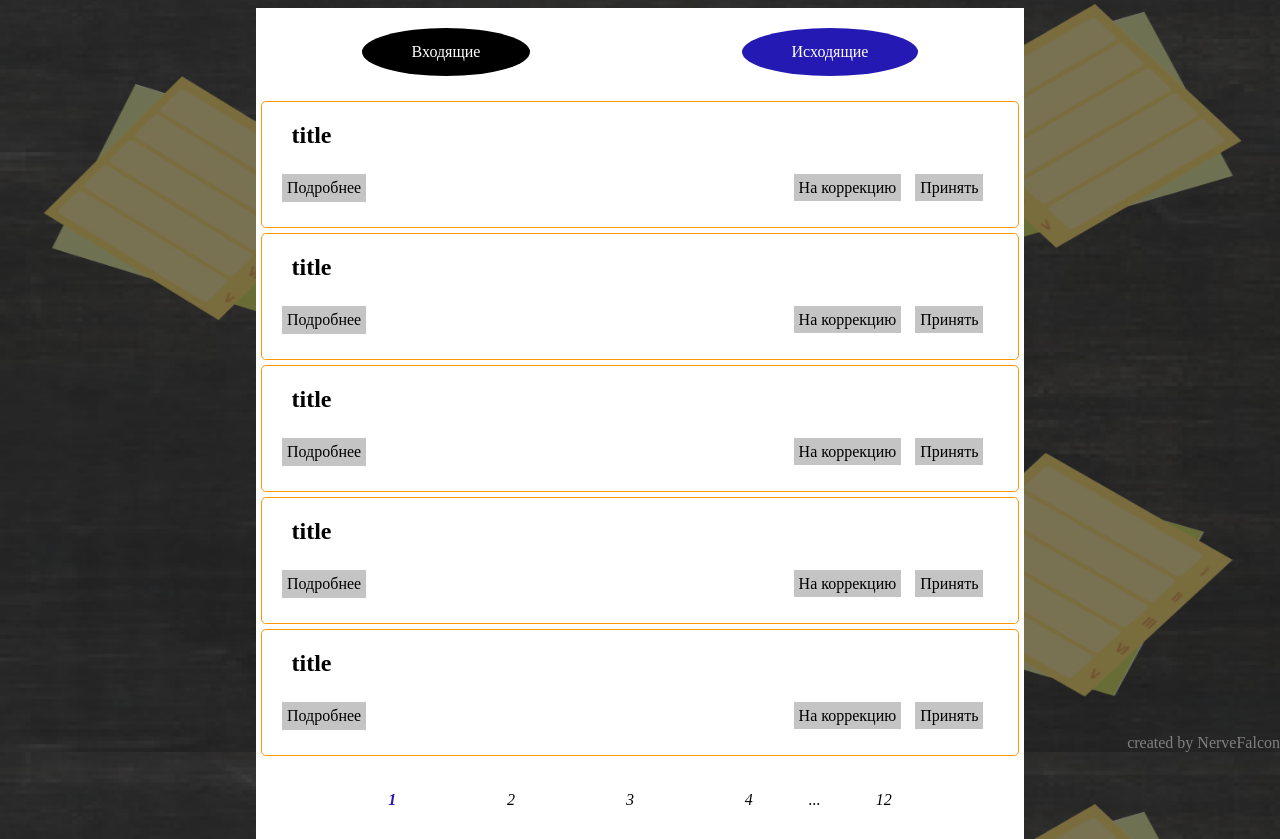
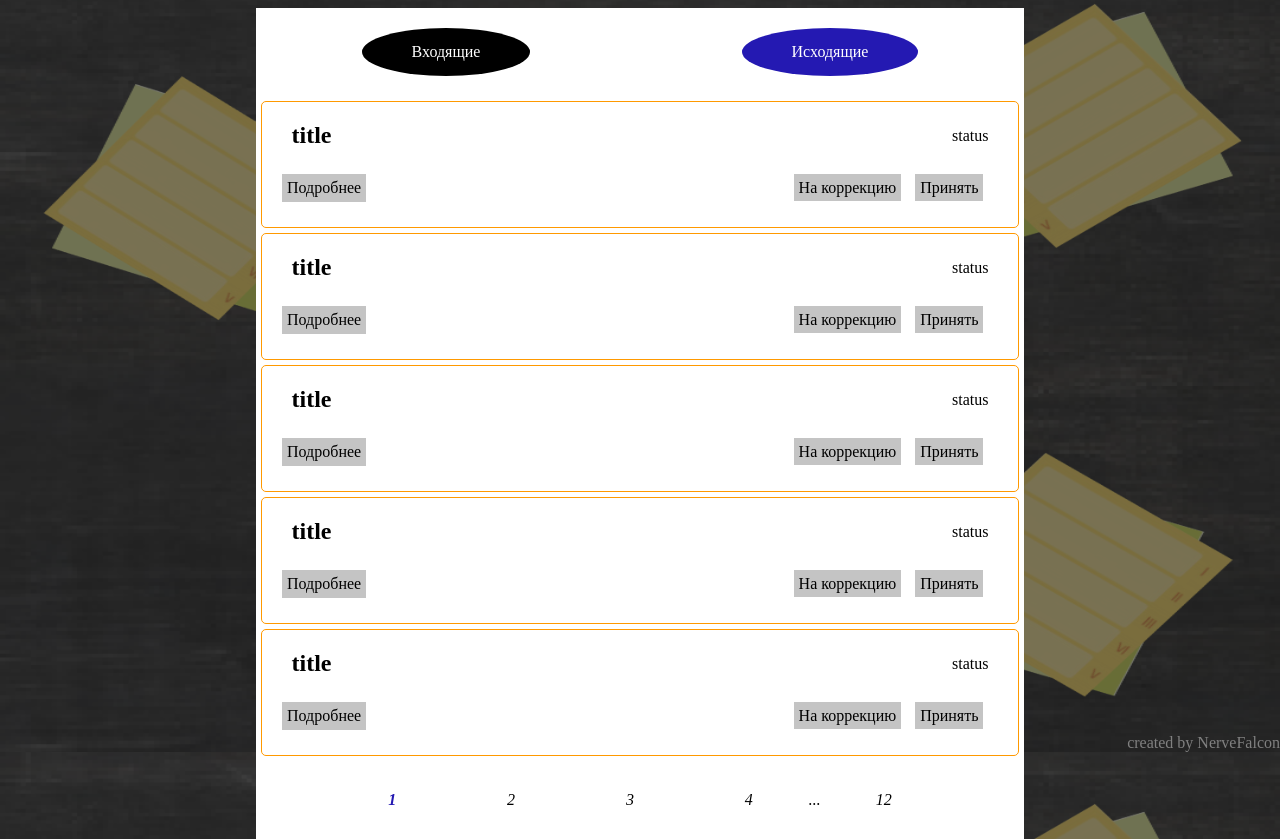
Before and after one commit to NerveFalcon/task-manager, a PHP site: page /outTasks in a window 1280 px wide. Shown: the part 48-887 px from the top of the page. Run offline with PHP 8.4, Linux system fonts and the light colour scheme; the visitor is signed in with stand-in values (Sample User, id 1); data that the repository does not hold is empty.

Commit message:
InTaskALL is ready

```diff
--- a/app/models/InTaskModel.php
+++ b/app/models/InTaskModel.php
@@ -15,7 +15,7 @@ class InTaskModel extends TaskModel
     public function GetListInTasks(int $page)
     {
         $showTasks = 4;
-        $res = $this->db->query("SELECT tasks.* FROM tasks INNER JOIN workers WHERE workers.id = $_SESSION[id] AND tasks.id = workers.id_task ORDER BY tasks.deadline LIMIT " . ($page - 1)*$showTasks . "," . $showTasks . "");
+        $res = $this->db->query("SELECT tasks.*, status.name as status FROM (tasks INNER JOIN workers ON workers.id = $_SESSION[id] AND tasks.id = workers.id_task) INNER JOIN status ON status.id = tasks.id_status ORDER BY tasks.deadline LIMIT " . ($page - 1)*$showTasks . "," . $showTasks . "");
 
         return $res->fetch_all(1);
     }
--- a/app/views/task/listView.php
+++ b/app/views/task/listView.php
@@ -12,7 +12,7 @@ $params = $params[1];
 		<div class="task">
 			<div class="top flex-container-row flex-around">
 				<h2 class="flex-item flex-item-row-first"><?php echo $task['title'] ?></h2>
-				<span class="status flex-item flex-item-row-last"><?php echo $task['id_status'] ?></span>
+				<span class="status flex-item flex-item-row-last"><?php echo $task['status'] ?></span>
 			</div>
 			<div class="desc">
 				<?php echo $task['text'] ?>
```
